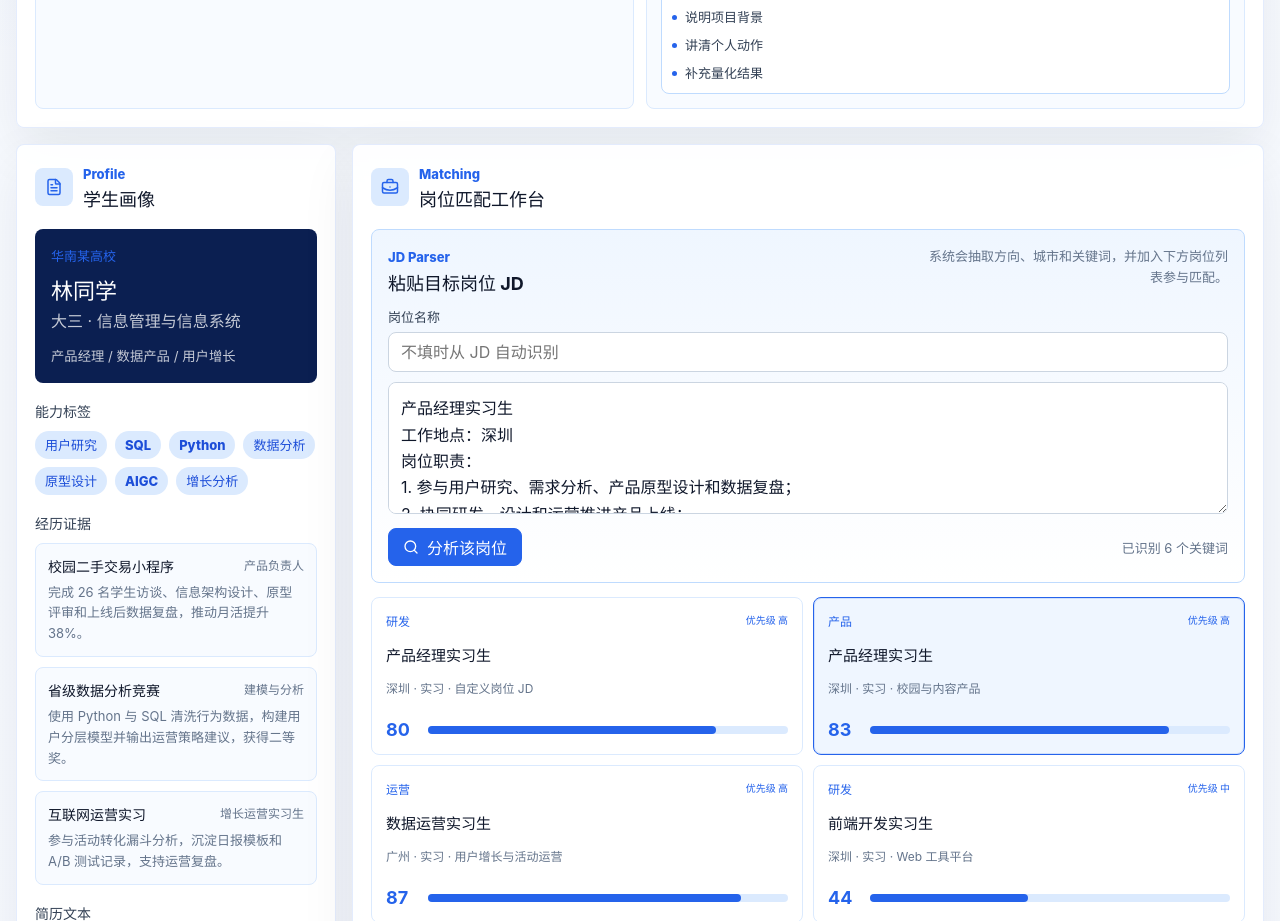
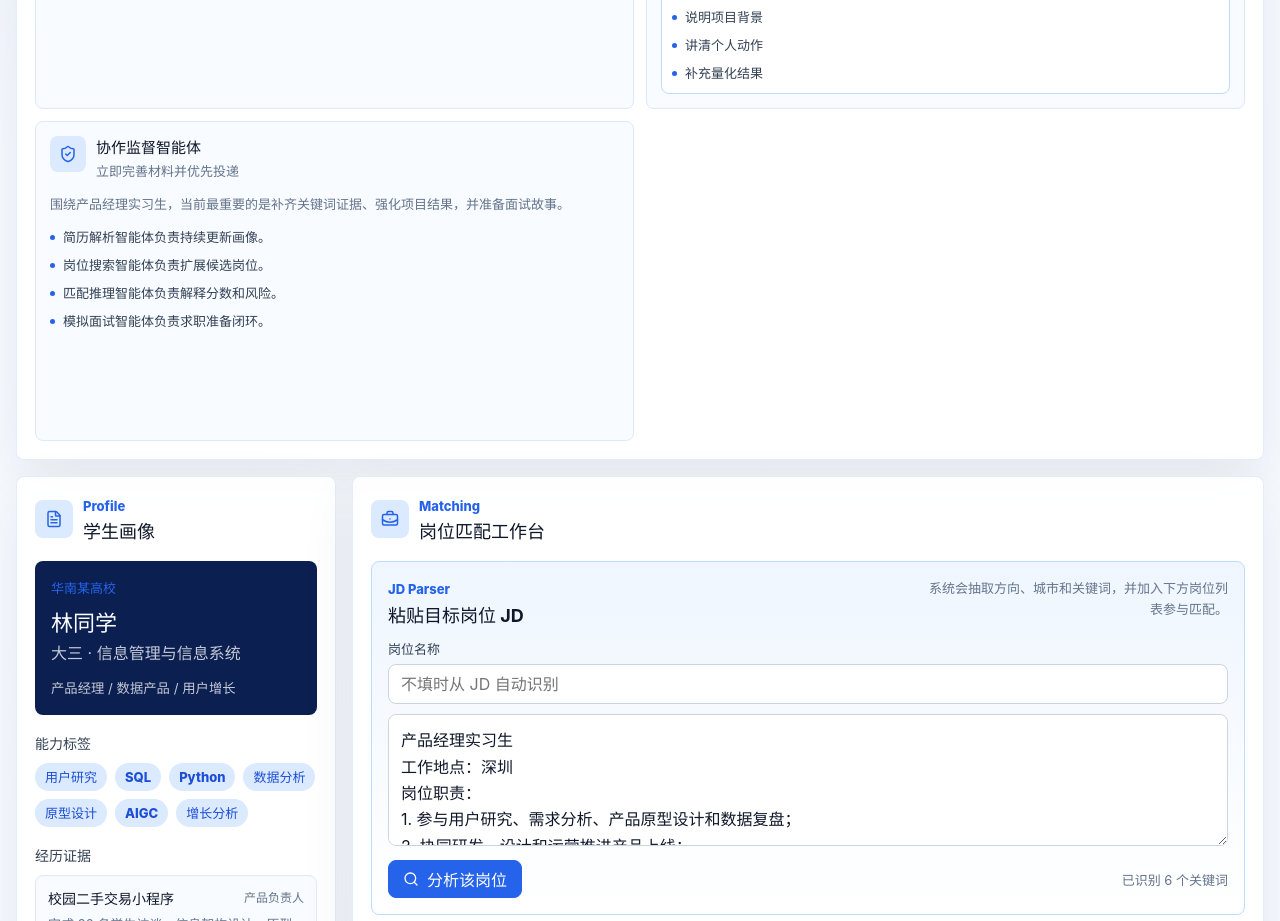
Before and after one commit to lljjcc426/Kongming-Student-Job-Matching-Agent, a React (Vite) app: page / in a window 1280 px wide. Shown: the part 1360-2281 px from the top of the page. Built offline with nearby package versions, Linux system fonts and the light colour scheme.

Commit message:
feat: formalize multi-agent multimodal architecture

```diff
--- a/scripts/verify-ui.cjs
+++ b/scripts/verify-ui.cjs
@@ -41,8 +41,8 @@ async function main() {
   if (optimizedDraft !== 1) {
     throw new Error(`Expected optimized draft section, found ${optimizedDraft}`);
   }
-  if (agentCards !== 4) {
-    throw new Error(`Expected 4 agent cards, found ${agentCards}`);
+  if (agentCards !== 5) {
+    throw new Error(`Expected 5 agent cards, found ${agentCards}`);
   }
   if (interviewInput !== 1) {
     throw new Error(`Expected interview answer input, found ${interviewInput}`);
--- a/src/App.tsx
+++ b/src/App.tsx
@@ -410,6 +410,11 @@ function AgentTeamSection({
             <BulletList items={interviewFeedback.suggestions} />
           </div>
         </AgentCard>
+
+        <AgentCard icon={<ShieldCheck size={18} />} title="协作监督智能体" subtitle={agentTeam.supervisorAgent.priority}>
+          <p>{agentTeam.supervisorAgent.summary}</p>
+          <BulletList items={agentTeam.supervisorAgent.handoff} />
+        </AgentCard>
       </div>
     </section>
   );
--- /dev/null
+++ b/src/agentRuntime.ts
@@ -0,0 +1,92 @@
+export type Modality = "text" | "file" | "link" | "image" | "audio";
+
+export type AgentArtifactType =
+  | "profile"
+  | "job-search"
+  | "match-analysis"
+  | "resume-draft"
+  | "interview"
+  | "supervisor-summary";
+
+export type AgentArtifact<T = unknown> = {
+  id: string;
+  agentId: string;
+  type: AgentArtifactType;
+  title: string;
+  modality: Modality;
+  payload: T;
+  evidence: string[];
+};
+
+export type AgentEvent = {
+  agentId: string;
+  message: string;
+  status: "ready" | "running" | "completed" | "blocked";
+};
+
+export type AgentContext<Input, SharedState> = {
+  input: Input;
+  state: SharedState;
+  artifacts: AgentArtifact[];
+  events: AgentEvent[];
+};
+
+export type AgentNode<Input, SharedState> = {
+  id: string;
+  name: string;
+  role: string;
+  modalities: Modality[];
+  run: (context: AgentContext<Input, SharedState>) => AgentContext<Input, SharedState>;
+};
+
+export function createArtifact<T>(
+  artifact: Omit<AgentArtifact<T>, "id">,
+): AgentArtifact<T> {
+  return {
+    ...artifact,
+    id: `${artifact.agentId}-${artifact.type}-${Math.random().toString(36).slice(2, 8)}`,
+  };
+}
+
+export function appendEvent<Input, SharedState>(
+  context: AgentContext<Input, SharedState>,
+  event: AgentEvent,
+): AgentContext<Input, SharedState> {
+  return {
+    ...context,
+    events: [...context.events, event],
+  };
+}
+
+export function appendArtifact<Input, SharedState>(
+  context: AgentContext<Input, SharedState>,
+  artifact: AgentArtifact,
+): AgentContext<Input, SharedState> {
+  return {
+    ...context,
+    artifacts: [...context.artifacts, artifact],
+  };
+}
+
+export function runWorkflow<Input, SharedState>(
+  input: Input,
+  initialState: SharedState,
+  agents: Array<AgentNode<Input, SharedState>>,
+) {
+  return agents.reduce<AgentContext<Input, SharedState>>(
+    (context, agent) => {
+      const running = appendEvent(context, {
+        agentId: agent.id,
+        message: `${agent.name} 开始处理。`,
+        status: "running",
+      });
+      const updated = agent.run(running);
+      return appendEvent(updated, {
+        agentId: agent.id,
+        message: `${agent.name} 已完成。`,
+        status: "completed",
+      });
+    },
+    { input, state: initialState, artifacts: [], events: [] },
+  );
+}
--- a/src/agents.ts
+++ b/src/agents.ts
@@ -1,4 +1,10 @@
 import type { Job, StudentProfile } from "./data";
+import {
+  appendArtifact,
+  createArtifact,
+  runWorkflow,
+  type AgentNode,
+} from "./agentRuntime";
 import type { MatchResult } from "./matchEngine";
 
 export type AgentTeamResult = {
@@ -21,13 +27,70 @@ export type AgentTeamResult = {
     questions: string[];
     focus: string;
   };
+  supervisorAgent: {
+    priority: string;
+    summary: string;
+    handoff: string[];
   };
+};
+
+type WorkflowInput = {
+  profile: StudentProfile;
+  jobs: Job[];
+  selectedJob: Job;
+  result: MatchResult;
+  resumeText: string;
+};
+
+type WorkflowState = Partial<AgentTeamResult>;
 
 const unique = (items: string[]) => [...new Set(items.filter(Boolean))];
 
 const buildSearchUrl = (query: string) => `https://www.bing.com/search?q=${encodeURIComponent(query)}`;
 
-export function runAgentTeam(profile: StudentProfile, jobs: Job[], selectedJob: Job, result: MatchResult, resumeText: string): AgentTeamResult {
+const resumeIntakeAgent: AgentNode<WorkflowInput, WorkflowState> = {
+  id: "resume-intake",
+  name: "简历解析智能体",
+  role: "解析简历文本、经历证据和能力信号",
+  modalities: ["text", "file"],
+  run(context) {
+    const { profile, result, resumeText } = context.input;
+    const signals = unique([
+      ...profile.skills.slice(0, 5),
+      ...profile.experiences.flatMap((item) => item.tags).slice(0, 6),
+      ...result.coveredKeywords.slice(0, 5),
+    ]);
+    const resumeAgent = {
+      summary: `已识别 ${profile.experiences.length} 段经历、${signals.length} 个能力信号和 ${resumeText.length} 字简历文本。`,
+      signals,
+      missingInfo: [
+        "建议补充每段经历的时间、团队规模和个人职责边界。",
+        "建议补充至少 1 个量化结果，便于证明贡献。",
+        result.missingKeywords.length > 0 ? `建议补充 ${result.missingKeywords.slice(0, 3).join("、")} 等岗位关键词。` : "当前关键词覆盖较完整，建议继续强化结果表达。",
+      ],
+    };
+
+    return appendArtifact(
+      { ...context, state: { ...context.state, resumeAgent } },
+      createArtifact({
+        agentId: "resume-intake",
+        type: "profile",
+        title: "学生画像摘要",
+        modality: "text",
+        payload: resumeAgent,
+        evidence: profile.experiences.map((item) => item.title),
+      }),
+    );
+  },
+};
+
+const jobDiscoveryAgent: AgentNode<WorkflowInput, WorkflowState> = {
+  id: "job-discovery",
+  name: "岗位搜索智能体",
+  role: "生成联网检索计划并排序候选岗位",
+  modalities: ["text", "link"],
+  run(context) {
+    const { profile, jobs, selectedJob, result } = context.input;
     const sortedCandidates = jobs
       .map((job) => ({
         job,
@@ -35,30 +98,12 @@ export function runAgentTeam(profile: StudentProfile, jobs: Job[], selectedJob:
       }))
       .sort((a, b) => b.score - a.score)
       .slice(0, 3);
-
-  const signals = unique([
-    ...profile.skills.slice(0, 5),
-    ...profile.experiences.flatMap((item) => item.tags).slice(0, 6),
-    ...result.coveredKeywords.slice(0, 5),
-  ]);
-
     const searchQueries = unique([
       `${selectedJob.title} ${selectedJob.city} 实习`,
       `${selectedJob.track} 实习 ${result.coveredKeywords.slice(0, 2).join(" ")}`,
       `${profile.major} ${selectedJob.track} 学生岗位`,
     ]);
-
-  return {
-    resumeAgent: {
-      summary: `已识别 ${profile.experiences.length} 段经历、${signals.length} 个能力信号和 ${resumeText.length} 字简历文本。`,
-      signals,
-      missingInfo: [
-        "建议补充每段经历的时间、团队规模和个人职责边界。",
-        "建议补充至少 1 个量化结果，便于证明贡献。",
-        result.missingKeywords.length > 0 ? `建议补充 ${result.missingKeywords.slice(0, 3).join("、")} 等岗位关键词。` : "当前关键词覆盖较完整，建议继续强化结果表达。",
-      ],
-    },
-    jobSearchAgent: {
+    const jobSearchAgent = {
       searchQueries,
       sourcePlan: ["企业招聘官网", "高校就业信息平台", "公开实习岗位平台", "行业社区与公开岗位集合"],
       candidates: sortedCandidates.map(({ job, score }) => ({
@@ -66,8 +111,30 @@ export function runAgentTeam(profile: StudentProfile, jobs: Job[], selectedJob:
         score,
         reason: `${job.track}方向与当前画像存在交集，关键词覆盖 ${job.keywords.filter((keyword) => result.coveredKeywords.includes(keyword)).length}/${job.keywords.length}。`,
       })),
+    };
+
+    return appendArtifact(
+      { ...context, state: { ...context.state, jobSearchAgent } },
+      createArtifact({
+        agentId: "job-discovery",
+        type: "job-search",
+        title: "岗位发现计划",
+        modality: "link",
+        payload: jobSearchAgent,
+        evidence: searchQueries,
+      }),
+    );
   },
-    advisorAgent: {
+};
+
+const matchReasoningAgent: AgentNode<WorkflowInput, WorkflowState> = {
+  id: "match-reasoning",
+  name: "匹配推理智能体",
+  role: "解释匹配分数、优势和风险",
+  modalities: ["text"],
+  run(context) {
+    const { result } = context.input;
+    const advisorAgent = {
       decision: result.verdict,
       reasons: result.strengths,
       nextActions: [
@@ -75,15 +142,97 @@ export function runAgentTeam(profile: StudentProfile, jobs: Job[], selectedJob:
         "将最相关项目放到简历靠前位置。",
         "投递前准备与岗位职责对应的面试故事。",
       ],
+    };
+
+    return appendArtifact(
+      { ...context, state: { ...context.state, advisorAgent } },
+      createArtifact({
+        agentId: "match-reasoning",
+        type: "match-analysis",
+        title: "匹配推理结果",
+        modality: "text",
+        payload: advisorAgent,
+        evidence: [...result.strengths, ...result.risks],
+      }),
+    );
   },
-    interviewAgent: {
+};
+
+const interviewCoachAgent: AgentNode<WorkflowInput, WorkflowState> = {
+  id: "interview-coach",
+  name: "模拟面试智能体",
+  role: "基于岗位和风险生成面试问题",
+  modalities: ["text", "audio"],
+  run(context) {
+    const { selectedJob, result } = context.input;
+    const interviewAgent = {
       questions: [
         `请用 2 分钟介绍一段最能证明你适合${selectedJob.title}的经历。`,
         `你如何判断一个${selectedJob.track}需求是否值得优先推进？`,
         result.risks[0],
       ],
       focus: "重点考察经历真实性、问题拆解能力、岗位动机和结果复盘能力。",
+    };
+
+    return appendArtifact(
+      { ...context, state: { ...context.state, interviewAgent } },
+      createArtifact({
+        agentId: "interview-coach",
+        type: "interview",
+        title: "模拟面试计划",
+        modality: "text",
+        payload: interviewAgent,
+        evidence: interviewAgent.questions,
+      }),
+    );
   },
+};
+
+const supervisorAgent: AgentNode<WorkflowInput, WorkflowState> = {
+  id: "supervisor",
+  name: "协作监督智能体",
+  role: "汇总所有智能体产物并给出执行优先级",
+  modalities: ["text"],
+  run(context) {
+    const { selectedJob, result } = context.input;
+    const supervisorAgent = {
+      priority: result.total >= 82 ? "立即完善材料并优先投递" : "先补齐材料证据，再进入投递",
+      summary: `围绕${selectedJob.title}，当前最重要的是补齐关键词证据、强化项目结果，并准备面试故事。`,
+      handoff: [
+        "简历解析智能体负责持续更新画像。",
+        "岗位搜索智能体负责扩展候选岗位。",
+        "匹配推理智能体负责解释分数和风险。",
+        "模拟面试智能体负责求职准备闭环。",
+      ],
+    };
+
+    return appendArtifact(
+      { ...context, state: { ...context.state, supervisorAgent } },
+      createArtifact({
+        agentId: "supervisor",
+        type: "supervisor-summary",
+        title: "协作汇总结论",
+        modality: "text",
+        payload: supervisorAgent,
+        evidence: context.artifacts.map((artifact) => artifact.title),
+      }),
+    );
+  },
+};
+
+export function runAgentTeam(profile: StudentProfile, jobs: Job[], selectedJob: Job, result: MatchResult, resumeText: string): AgentTeamResult {
+  const workflow = runWorkflow<WorkflowInput, WorkflowState>(
+    { profile, jobs, selectedJob, result, resumeText },
+    {},
+    [resumeIntakeAgent, jobDiscoveryAgent, matchReasoningAgent, interviewCoachAgent, supervisorAgent],
+  );
+
+  return {
+    resumeAgent: workflow.state.resumeAgent!,
+    jobSearchAgent: workflow.state.jobSearchAgent!,
+    advisorAgent: workflow.state.advisorAgent!,
+    interviewAgent: workflow.state.interviewAgent!,
+    supervisorAgent: workflow.state.supervisorAgent!,
   };
 }
 
```
Also changed, not shown: 3 other files (tests, documents, lock files or other folders). Lines whose indentation alone changed are shown as unchanged.
